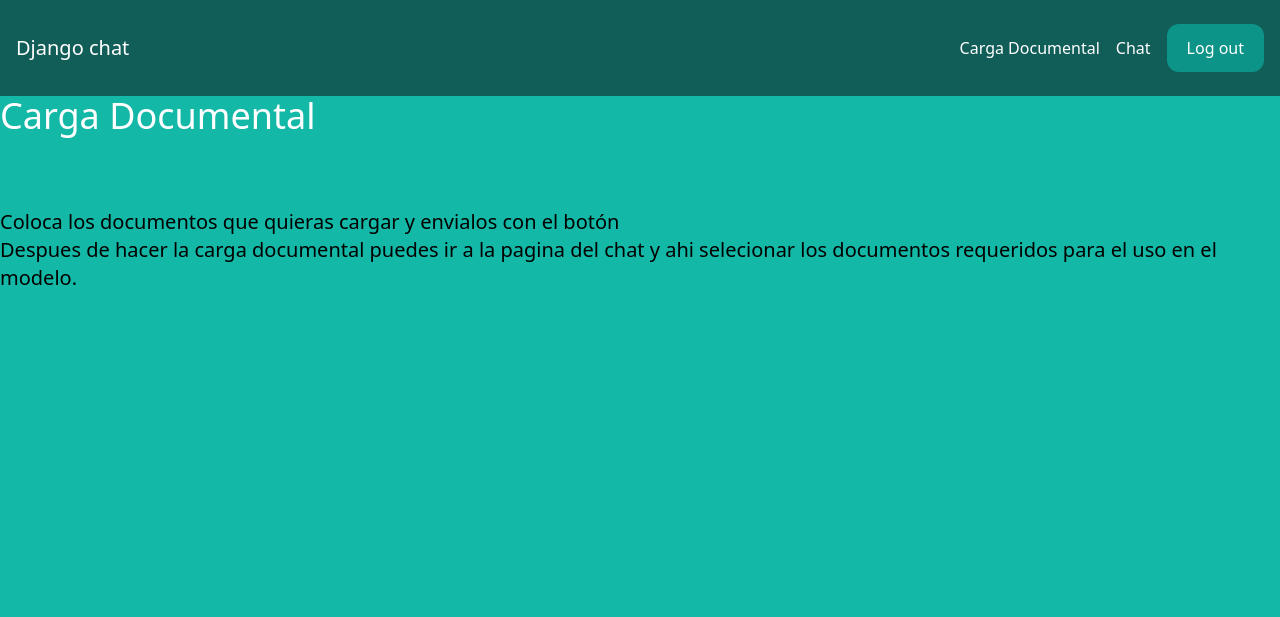
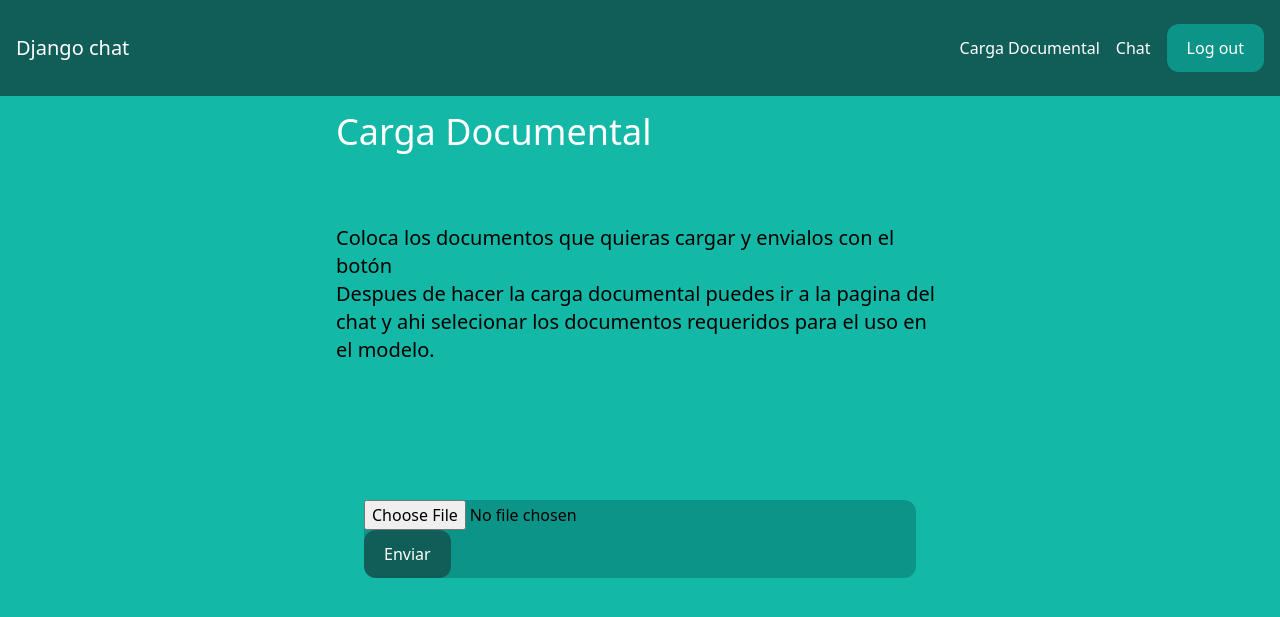
Before and after one commit to Slindex/LLM2-documentary-db, a Django app: page /CargaDocumental/ in a window 1280 px wide. Shown: the top 617 px of the page. Run offline with Django 4.2, Linux system fonts and the light colour scheme; the visitor is signed in with stand-in values (Sample User, id 1); some libraries are stand-ins or nearby versions.

Commit message:
feat: Servicio de Django
Se tiene el chat, login, register y la carga documental en paginas

```diff
--- a/core/templates/core/CargaDocumental.html
+++ b/core/templates/core/CargaDocumental.html
@@ -4,7 +4,7 @@
 
 {% block content %}
 
-<div>
+<div class="chat-container lg:w-2/4 mx-4 lg:mx-auto p-4" >
 
     <h1 class="text-3xl lg:text-4xl text-white">Carga Documental</h1>
     <br>
@@ -16,6 +16,22 @@
    los documentos requeridos para el uso en el modelo.
     </p>
 
+    <br>
+    <br><br><br>
+
+    <div class="mt-10 mx-7 bg-teal-600 rounded-xl flex place-content-between">
+        <form method="post" enctype="multipart/form-data" >
+
+            <input class="flex-2 mr-60" type="file" name="document"> {% csrf_token %}
+            <button type="submit" class="btn px-5 mx-0 py-3 rounded-xl text-white bg-teal-800 hover:bg-teal-700">Enviar</button>
+
+        </form>
+
+        {% if url %}
+        <p>Archivo subido: <a href="{{ url }}">{{url}}</a></p>
+        {% endif %}
+    </div>
+
 </div>
 
 {% endblock %}
--- a/core/templates/core/chat.html
+++ b/core/templates/core/chat.html
@@ -14,7 +14,8 @@
 Ten en cuanta que una consulta puede demorar más que otra
 <br>
 <br>
-</div>
+
+<div>
 
   <form method="get" action="{% url 'ggml' %}">
   <div class="flex">
--- a/core/views.py
+++ b/core/views.py
@@ -4,6 +4,7 @@ from .models import *
 from .forms import SignUpForm
 from django.contrib.auth import login
 from django.contrib.auth.decorators import login_required
+from django.core.files.storage import FileSystemStorage
 
 # Se comenta todo lo de llama para tenerlo cuando sea integrado
 #import os
@@ -73,15 +74,18 @@ def chat(request):
 
 @login_required
 def CargaDocumental(request):
+    context ={}
+    if request.method == "POST":
+        uploaded_file= request.FILES["document"]
+        fs = FileSystemStorage()
+        name = fs.save(uploaded_file.name, uploaded_file)
+        context['url'] = fs.url(name)
+    return render(request, 'core/CargaDocumental.html', context)
 
-    return render(request, 'core/CargaDocumental.html')
-
-"""
-#De aqui en adelante hay dragones 🐲
-"""
 
 def AI_GGML(request):
 
+    # Carga del modelo con replicate
     """
     llm = Replicate(
         streaming = True,
--- a/djangochat/settings.py
+++ b/djangochat/settings.py
@@ -128,3 +128,7 @@ STATIC_URL = 'static/'
 # https://docs.djangoproject.com/en/4.2/ref/settings/#default-auto-field
 
 DEFAULT_AUTO_FIELD = 'django.db.models.BigAutoField'
+
+MEDIA_ROOT = BASE_DIR / 'media'
+
+MEDIA_URL = '/media/'
```
